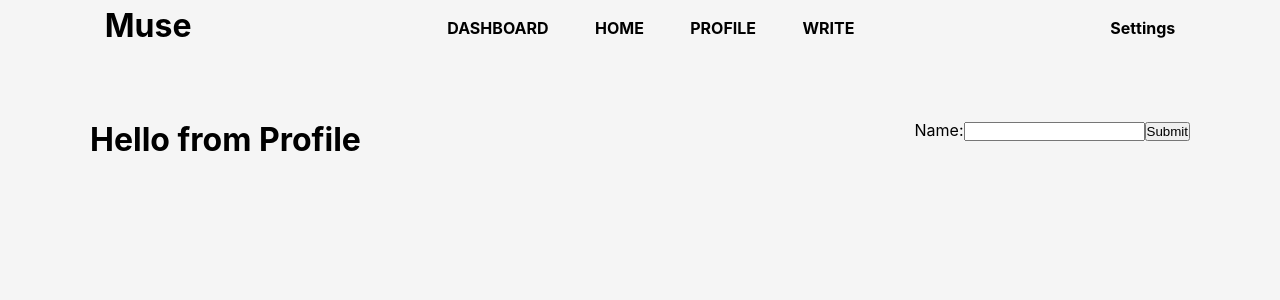
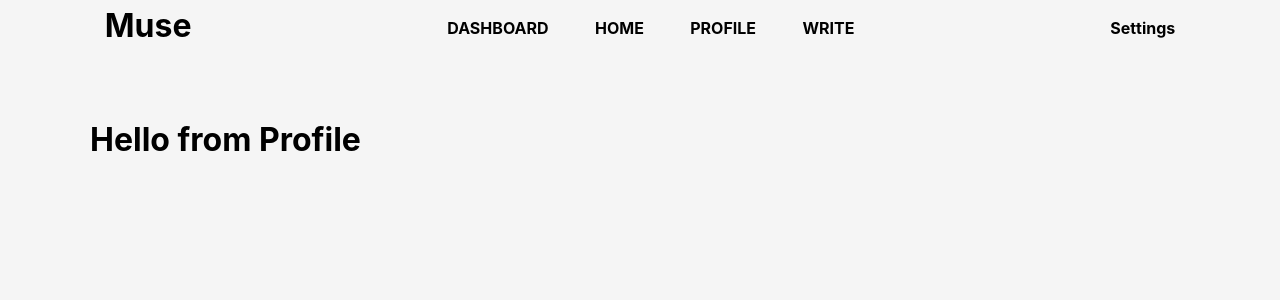
Before and after one commit to EstefanHu/MuseMockIII, a React (Create React App) app in the folder client/: page /profile in a window 1280 px wide. Shown: the top 300 px of the page. Built offline with nearby package versions, Linux system fonts and the light colour scheme.

Commit message:
removed testing form

```diff
--- a/client/src/components/layout/form.js
+++ /dev/null
@@ -1,34 +0,0 @@
-import React, {Component} from 'react';
-
-class Form extends Component {
-  constructor(props) {
-    super(props);
-    this.state = {value: ''};
-
-    this.handleChange = this.handleChange.bind(this);
-    this.handleSubmit = this.handleSubmit.bind(this);
-  }
-
-  handleChange(event) {
-    this.setState({value: event.target.value});
-  }
-
-  handleSubmit(event) {
-    console.log('A name was submitted: ' + this.state.value);
-    event.preventDefault();
-  }
-
-  render() {
-    return (
-      <form onSubmit={this.handleSubmit}>
-        <label>
-          Name:
-          <input type="text" value={this.state.value} onChange={this.handleChange} />
-        </label>
-        <input type="submit" value="Submit" />
-      </form>
-    );
-  }
-}
-
-export default Form;
--- a/client/src/components/profile/profile.js
+++ b/client/src/components/profile/profile.js
@@ -1,13 +1,11 @@
 import React, { Component } from 'react';
 
-import Form from '../layout/form';
 
 class Profile extends Component {
     render() {
         return (
             <main>
                 <h1>Hello from Profile</h1>
-                <Form />
             </main>
         )
     }
```
